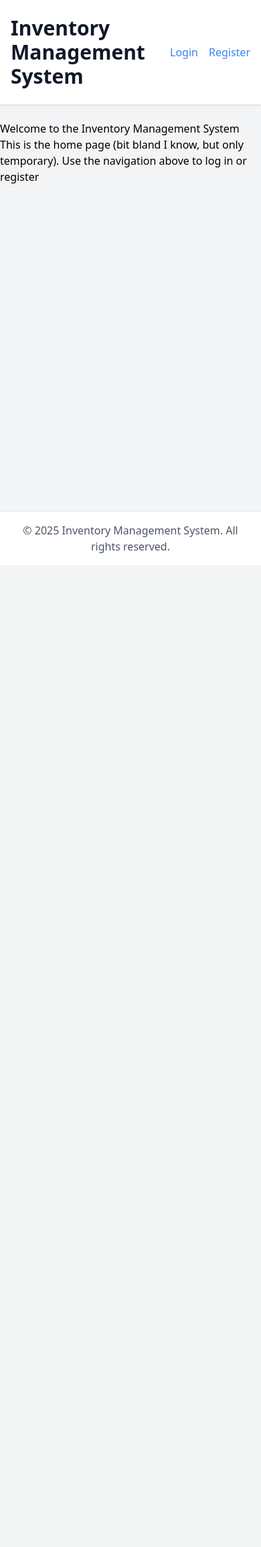
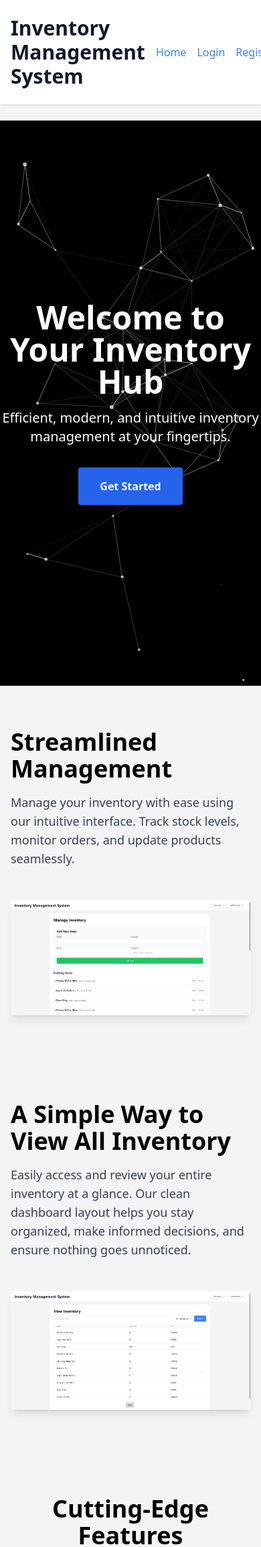
Before and after one commit to sal218/inventory-hub-fastapi, a FastAPI app: page / in a window 390 px wide; the page is wider, and only the part inside the window is pictured. Shown: the top 2310 px of that part at 67% size. Before the commit the page ends 826 px from the top of that part, so only its background shows below. Run offline with FastAPI, Linux system fonts and the light colour scheme; some libraries are stand-ins or nearby versions.

Commit message:
Update UI design and frontend scripts
- Revamped base.html to load external JS (AOS, particles.js, and our custom script.js) and cleaned up the header layout.
- Updated index.html with a new hero section featuring a dynamic particle background.
- Improved manage_inventory.html and view_inventory.html for a more modern look and smoother user experience.
- Made minor tweaks in styles.css and script.js for proper initialization of AOS and particles.js.
- Adjusted ui.py endpoints to match the new UI changes.
- Included demo folder that runs a script to auto-populate the db with inventory to be viewed in the UI

```diff
--- a/app/routes/ui.py
+++ b/app/routes/ui.py
@@ -125,13 +125,16 @@ async def manage_inventory(request: Request, current_user: User = Depends(get_cu
 async def view_inventory(
     request: Request,
     search: str | None = None,
-    category_id: int | None = None,
+    category_id: str | None = None,
     page: int = 1,
     current_user: User = Depends(get_current_user_from_cookie),
     db: Session = Depends(get_db)
 ):
     limit = 10
     skip = (page - 1) * limit
+
+    cat_id = int(category_id) if category_id and category_id.strip() else None # convert category_id to int if provided and is non-empty; otherwise we can set to None
+
     items = crud.get_items(db, skip=skip, limit=limit, search=search, category_id=category_id)
 
     prev_page = page - 1 if page > 1 else None
@@ -146,7 +149,7 @@ async def view_inventory(
         "prev_page" : prev_page,
         "next_page" : next_page,
         "search" : search,
-        "selected_category" : category_id,
+        "selected_category" : cat_id,
         "categories" : categories
     })
 
--- a/app/static/js/script.js
+++ b/app/static/js/script.js
@@ -0,0 +1,73 @@
+document.addEventListener("DOMContentLoaded", function () {
+    AOS.init({
+      duration: 800,
+      easing: 'slide',
+      once: true
+    });
+
+
+    particlesJS("particles-js", {
+      "particles": {
+        "number": {
+          "value": 80,
+          "density": {
+            "enable": true,
+            "value_area": 800
+          }
+        },
+        "color": {
+          "value": "#ffffff"
+        },
+        "shape": {
+          "type": "circle"
+        },
+        "opacity": {
+          "value": 0.7,
+          "random": false
+        },
+        "size": {
+          "value": 3,
+          "random": true
+        },
+        "line_linked": {
+          "enable": true,
+          "distance": 150,
+          "color": "#ffffff",
+          "opacity": 0.8,
+          "width": 1
+        },
+        "move": {
+          "enable": true,
+          "speed": 4,
+          "direction": "none",
+          "random": false,
+          "straight": false,
+          "out_mode": "out"
+        }
+      },
+      "interactivity": {
+        "detect_on": "canvas",
+        "events": {
+          "onhover": {
+            "enable": true,
+            "mode": "repulse"
+          },
+          "onclick": {
+            "enable": true,
+            "mode": "push"
+          },
+          "resize": true
+        },
+        "modes": {
+          "repulse": {
+            "distance": 100,
+            "duration": 0.4
+          },
+          "push": {
+            "particles_nb": 4
+          }
+        }
+      },
+      "retina_detect": true
+    });
+  });
--- a/app/templates/base.html
+++ b/app/templates/base.html
@@ -5,8 +5,9 @@
   <title>{% block title %}Inventory Management System{% endblock %}</title>
   <script src="https://cdn.tailwindcss.com"></script>
   <script src="https://unpkg.com/alpinejs@3.10.2/dist/cdn.min.js" defer></script>
-    <script src="/static/js/autocomplete.js" defer></script>
+  <link rel="stylesheet" href="https://unpkg.com/aos@2.3.1/dist/aos.css" />
   <link rel="icon" href="/static/favicon.ico">
+  <script src="https://cdn.jsdelivr.net/npm/particles.js@2.0.0/particles.min.js" defer></script>
 </head>
 <body class="bg-gray-100 flex flex-col min-h-screen">
   <header class="bg-white shadow">
@@ -14,9 +15,8 @@
       <h1 class="text-3xl font-bold text-gray-900">Inventory Management System</h1>
       <nav class="flex items-center">
         {% if current_user %}
-
           <div x-data="{ invOpen: false }" class="relative inline-block text-left ml-4">
-                        <button @click="invOpen = !invOpen" type="button" class="inline-flex justify-center w-full rounded-md border border-gray-300 shadow-sm px-4 py-2 bg-white text-sm font-medium text-gray-700 hover:bg-gray-50 focus:outline-none">
+            <button @click="invOpen = !invOpen" type="button" class="inline-flex justify-center rounded-md border border-gray-300 shadow-sm px-4 py-2 bg-white text-sm font-medium text-gray-700 hover:bg-gray-50 focus:outline-none">
               Inventory
               <svg class="-mr-1 ml-2 h-5 w-5" xmlns="http://www.w3.org/2000/svg" fill="none" viewBox="0 0 24 24" stroke="currentColor">
                 <path stroke-linecap="round" stroke-linejoin="round" stroke-width="2" d="M19 9l-7 7-7-7" />
@@ -31,7 +31,7 @@
           </div>
 
           <div x-data="{ open: false }" class="relative inline-block text-left ml-4">
-                        <button @click="open = !open" type="button" class="inline-flex justify-center w-full rounded-md border border-gray-300 shadow-sm px-4 py-2 bg-white text-sm font-medium text-gray-700 hover:bg-gray-50 focus:outline-none">
+            <button @click="open = !open" type="button" class="inline-flex justify-center rounded-md border border-gray-300 shadow-sm px-4 py-2 bg-white text-sm font-medium text-gray-700 hover:bg-gray-50 focus:outline-none">
               {{ current_user.username }}
               <svg class="-mr-1 ml-2 h-5 w-5" xmlns="http://www.w3.org/2000/svg" fill="none" viewBox="0 0 24 24" stroke="currentColor">
                 <path stroke-linecap="round" stroke-linejoin="round" stroke-width="2" d="M19 9l-7 7-7-7" />
@@ -45,6 +45,7 @@
             </div>
           </div>
         {% else %}
+          <a href="/" class="ml-4 text-blue-500 hover:underline">Home</a>
           <a href="/login" class="ml-4 text-blue-500 hover:underline">Login</a>
           <a href="/register" class="ml-4 text-blue-500 hover:underline">Register</a>
         {% endif %}
@@ -59,5 +60,7 @@
       &copy; 2025 Inventory Management System. All rights reserved.
     </div>
   </footer>
+  <script src="https://unpkg.com/aos@2.3.1/dist/aos.js"></script>
+  <script src="/static/js/script.js" defer></script>
 </body>
 </html>
--- a/app/templates/index.html
+++ b/app/templates/index.html
@@ -1,6 +1,77 @@
 {% extends "base.html" %}
 {% block title %}Home{% endblock %}
 {% block content %}
-<h2>Welcome to the Inventory Management System</h2>
-<p>This is the home page (bit bland I know, but only temporary). Use the navigation above to log in or register</p>
+<!-- Hero Section with Particles Background -->
+<section id="hero" class="relative h-screen overflow-hidden">
+  <!-- Black background -->
+  <div class="absolute inset-0 bg-black"></div>
+  <!-- Particles container (z-index 10) -->
+  <div id="particles-js" class="absolute inset-0 z-10"></div>
+  <!-- Hero Content (z-index 20) -->
+  <div class="relative z-20 flex flex-col items-center justify-center h-full text-center text-white" data-aos="fade-up">
+    <h1 class="text-5xl md:text-6xl font-bold mb-4">Welcome to Your Inventory Hub</h1>
+    <p class="text-xl md:text-2xl mb-8">Efficient, modern, and intuitive inventory management at your fingertips.</p>
+    <a href="/login" class="px-8 py-4 bg-blue-600 hover:bg-blue-700 rounded text-white font-semibold transition duration-300 shadow-lg">
+      Get Started
+    </a>
+  </div>
+</section>
+
+<!-- Features Section -->
+<section class="py-16 bg-gray-100">
+  <div class="max-w-7xl mx-auto px-4">
+    <div class="grid grid-cols-1 md:grid-cols-2 gap-12">
+      <div data-aos="fade-right">
+        <h2 class="text-4xl font-bold mb-4">Streamlined Management</h2>
+        <p class="text-gray-700 text-lg">
+          Manage your inventory with ease using our intuitive interface. Track stock levels, monitor orders, and update products seamlessly.
+        </p>
+      </div>
+      <div data-aos="fade-left">
+        <img src="/static/images/inventory_dashboard.jpg" alt="Manage Inventory Dashboard" class="rounded shadow-lg">
+      </div>
+    </div>
+  </div>
+</section>
+
+<section class="py-16 bg-gray-100">
+  <div class="max-w-7xl mx-auto px-4">
+    <div class="grid grid-cols-1 md:grid-cols-2 gap-12">
+      <div data-aos="fade-right">
+        <h2 class="text-4xl font-bold mb-4">A Simple Way to View All Inventory</h2>
+        <p class="text-gray-700 text-lg">
+          Easily access and review your entire inventory at a glance. Our clean dashboard layout helps you stay organized, make informed decisions, and ensure nothing goes unnoticed.
+        </p>
+      </div>
+      <div data-aos="fade-left">
+        <img src="/static/images/viewInventory_dashboard.jpg" alt="View Inventory Dashboard" class="rounded shadow-lg">
+      </div>
+    </div>
+  </div>
+</section>
+
+<section class="py-16">
+  <div class="max-w-7xl mx-auto px-4">
+    <div class="text-center mb-12">
+      <h2 class="text-4xl font-bold mb-4">Cutting-Edge Features</h2>
+      <p class="text-gray-700 text-lg">
+        Explore powerful tools that help you manage your inventory in real-time, with analytics and alerts to keep you informed.
+      </p>
+    </div>
+    <div class="grid grid-cols-1 md:grid-cols-3 gap-8">
+      <div class="p-6 bg-white rounded shadow" data-aos="fade-up">
+        <h3 class="text-xl font-semibold mb-2">Real-Time Analytics</h3>
+        <p class="text-gray-600">Monitor your stock levels and sales trends instantly.</p>
+      </div>
+      <div class="p-6 bg-white rounded shadow" data-aos="fade-up" data-aos-delay="200">
+        <h3 class="text-xl font-semibold mb-2">Instant Alerts</h3>
+        <p class="text-gray-600">Receive notifications when stock is low or when orders are placed.</p>
+      </div>
+      <div class="p-6 bg-white rounded shadow" data-aos="fade-up" data-aos-delay="400">
+        <h3 class="text-xl font-semibold mb-2">Responsive Design</h3>
+        <p class="text-gray-600">Access your inventory from any device, anywhere.</p>
+      </div>
+    </div>
+  </div>
+</section>
 {% endblock %}
--- a/app/templates/manage_inventory.html
+++ b/app/templates/manage_inventory.html
@@ -22,7 +22,7 @@
                     <label for="price" class="block text-gray-700">Price</label>
                     <input type="number" step="0.01" id="price" name="price" required class="w-full p-3 border rounded">
                 </div>
-                <div x-data="autocomplete({{ categories|tojson }})" class="relative">
+                <div x-data="autocomplete({{ categories|default([])|tojson }})" x-init="query = ''" class="relative">
                     <label for="category" class="block text-gray-700">Category</label>
                     <input type="text" id="category" name="category" x-model="query" autocomplete="off" placeholder="Type or select category" class="w-full p-3 border rounded">
 
--- a/app/templates/view_inventory.html
+++ b/app/templates/view_inventory.html
@@ -5,7 +5,7 @@
     <h2 class="text-3xl font-bold mb-4">View Inventory</h2>
 
     <form method="get" action="/inventory/view" class="mb-4 flex flex-col md:flex-row items-center gap-4">
-        <input type="text" name="search" placeholder="Search by name" value="{{ search }}" class="flex-grow p-3 border rounded">
+        <input type="text" name="search" placeholder="Search by name" value="{{ search or ''}}" class="flex-grow p-3 border rounded">
         <select name="category_id" class="p-3 border rounded">
             <option value="">All Categories</option>
             {% for category in categories %}
@@ -34,7 +34,7 @@
                 <tr>
                     <td class="px-6 py-4 whitespace-nowrap">{{ item.name }}</td>
                     <td class="px-6 py-4 whitespace-nowrap">{{ item.quantity }}</td>
-                    <td class="px-6 py-4 whitespace-nowrap">{{ item.price }}</td>
+                    <td class="px-6 py-4 whitespace-nowrap">{{ "%.2f" % item.price }}</td>
                 </tr>
                 {% else %}
                 <tr>
```
Also changed, not shown: app/demo/inventory_items.csv (added, +51 -0 lines), app/demo/mass_upload.py (added, +49 -0 lines), app/static/css/styles.css (+17 -0 lines), app/static/images/inventory_dashboard.jpg (added), app/static/images/viewInventory_dashboard.jpg (added). Lines whose indentation alone changed are shown as unchanged.
